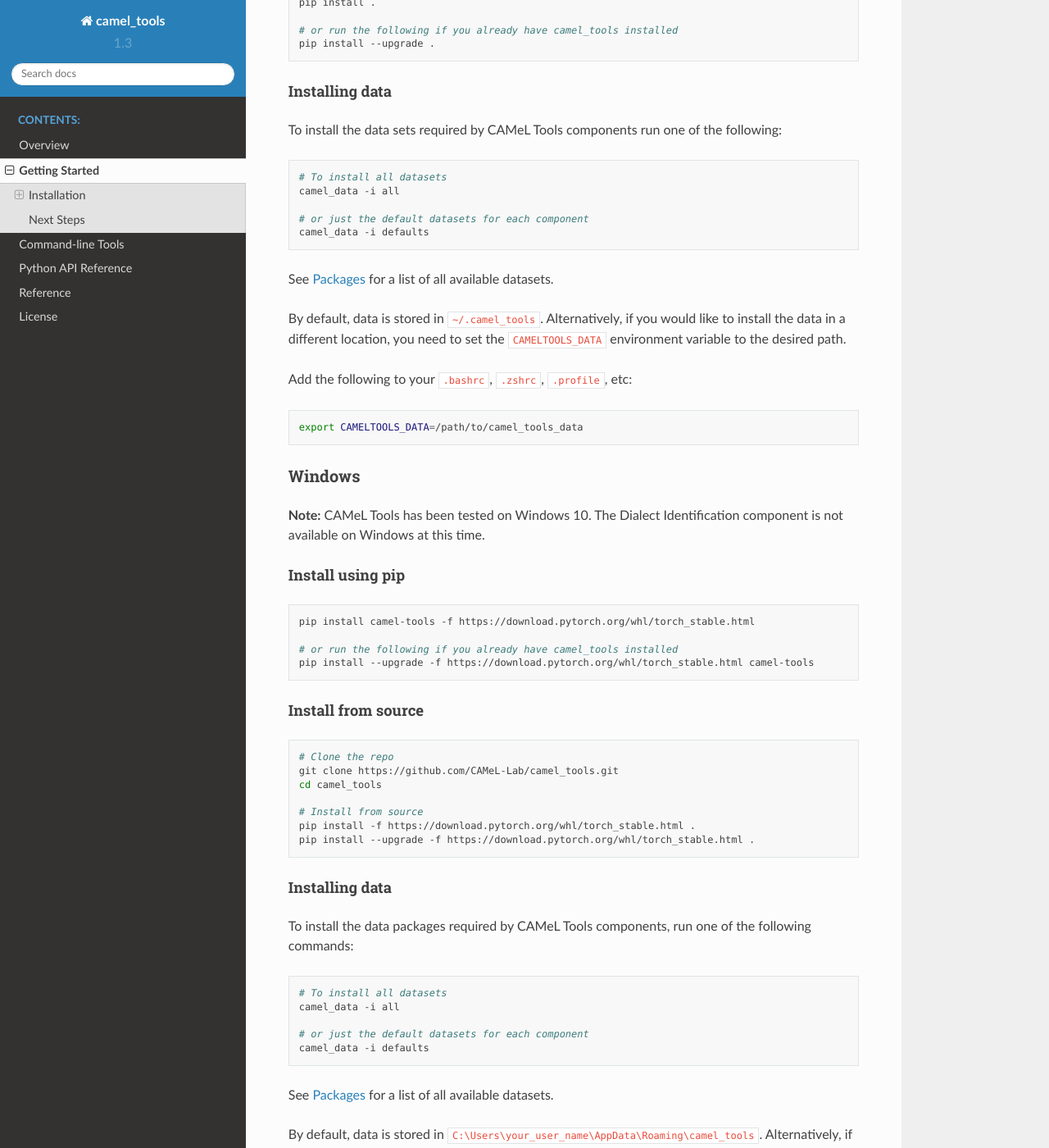
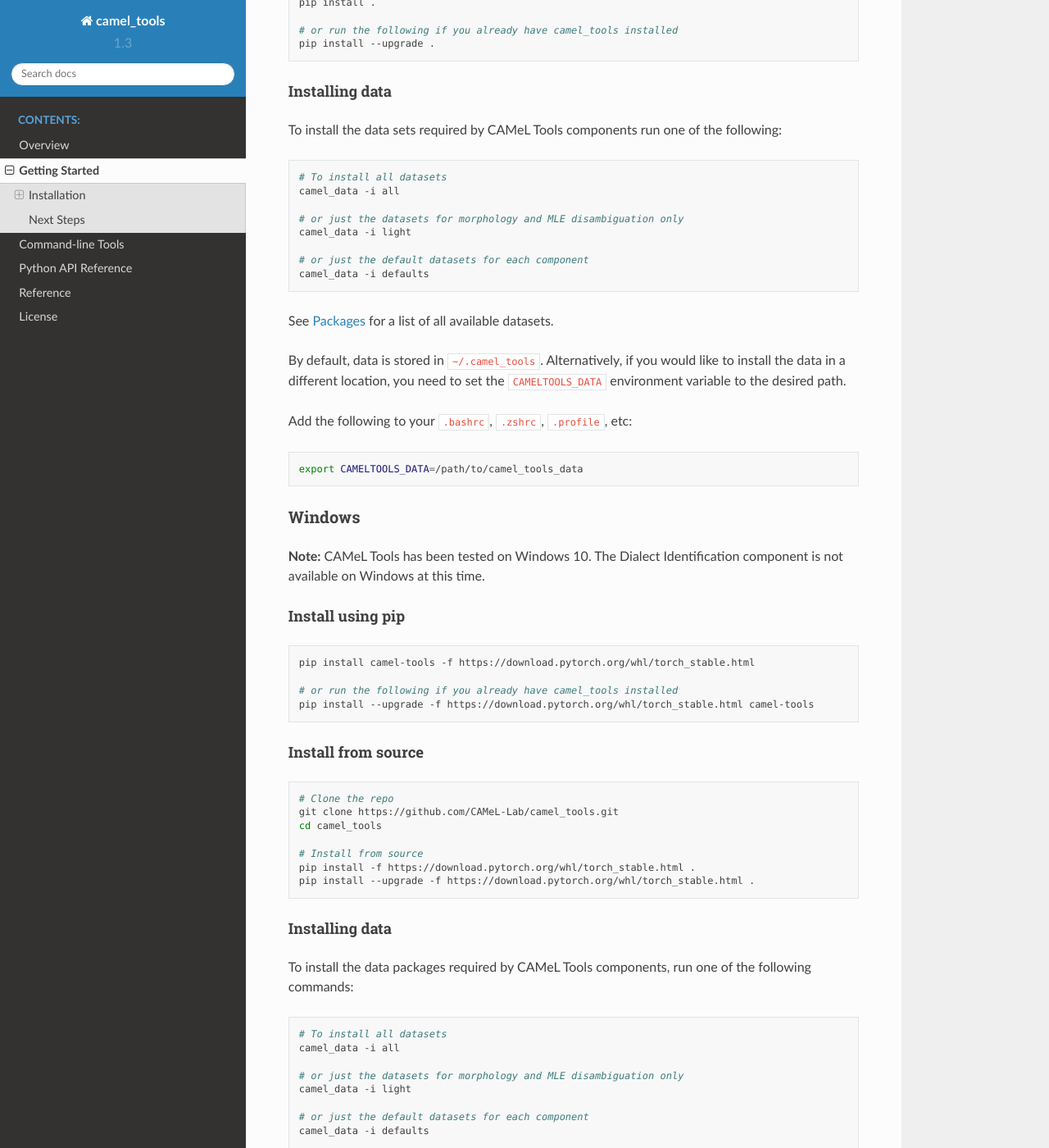
Before and after one commit to CAMeL-Lab/camel_tools, a Sphinx documentation site: the page built from docs/source/getting_started.rst, in a window 1280 px wide and 1400 px high, scrolled down 629 px. Shown: the whole window at 82% size. Built offline with Sphinx 7.4.7 and the Read the Docs theme 2.0.0, drawn with Linux system fonts in a browser that asks for light colours.

Commit message:
Added instructions for installing 'light' meta-package.

```diff
--- a/README.rst
+++ b/README.rst
@@ -89,6 +89,9 @@
    # To install all datasets
    camel_data -i all
 
+   # or just the datasets for morphology and MLE disambiguation only
+   camel_data -i light
+
    # or just the default datasets for each component
    camel_data -i defaults
 
@@ -152,6 +155,9 @@
 
    # To install all datasets
    camel_data -i all
+
+   # or just the datasets for morphology and MLE disambiguation only
+   camel_data -i light
 
    # or just the default datasets for each component
    camel_data -i defaults
--- a/docs/source/getting_started.rst
+++ b/docs/source/getting_started.rst
@@ -52,6 +52,9 @@
 
    # To install all datasets
    camel_data -i all
+
+   # or just the datasets for morphology and MLE disambiguation only
+   camel_data -i light
 
    # or just the default datasets for each component
    camel_data -i defaults
@@ -116,6 +119,9 @@
    # To install all datasets
    camel_data -i all
 
+   # or just the datasets for morphology and MLE disambiguation only
+   camel_data -i light
+
    # or just the default datasets for each component
    camel_data -i defaults
 
```
